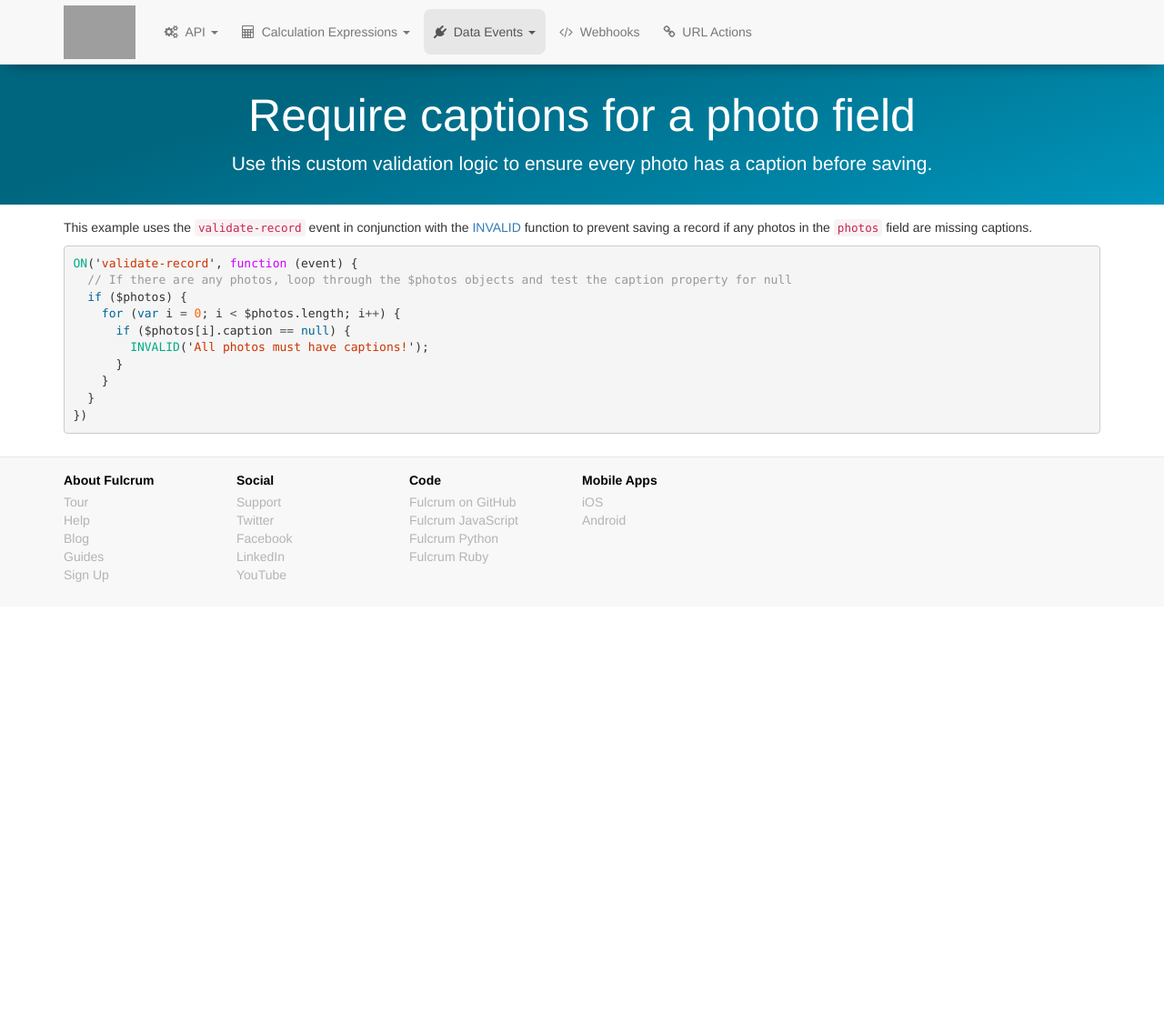
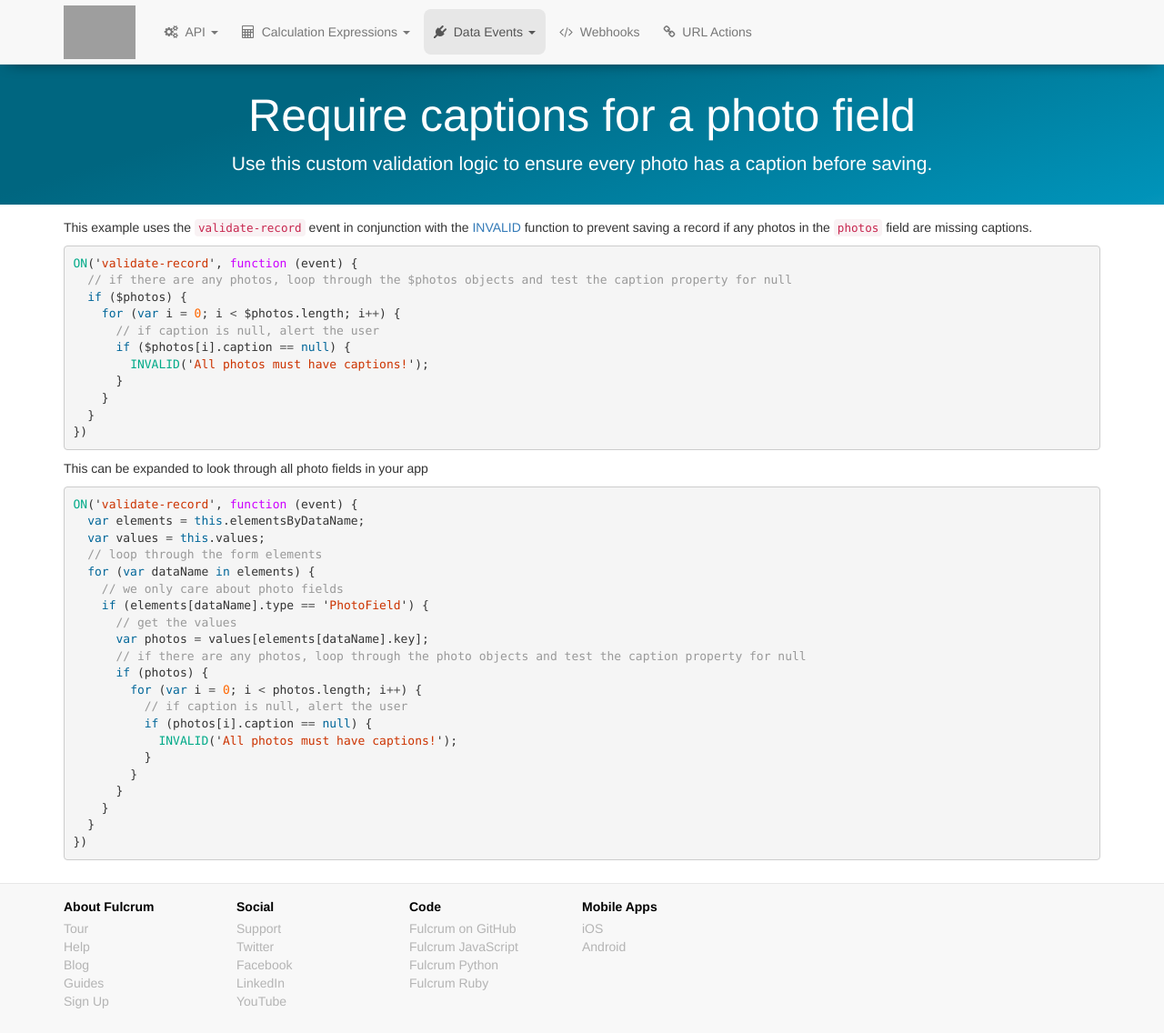
Before and after one commit to rylincoln/developer.fulcrumapp.com, a Jekyll site: the page built from _data-event-examples/require-photo-captions.md, in a window 1280 px wide and 1136 px high. Shown: the whole window at 91% size. Built offline with Jekyll 4.4.1, drawn with Linux system fonts in a browser that asks for light colours; nearby versions of some CDN libraries; grey boxes are pictures that could not be loaded.

Commit message:
add example to look through all photo fields in your app

````diff
--- a/_data-event-examples/require-photo-captions.md
+++ b/_data-event-examples/require-photo-captions.md
@@ -10,9 +10,10 @@ This example uses the `validate-record` event in conjunction with the [INVALID](
 
 ```js
 ON('validate-record', function (event) {
-  // If there are any photos, loop through the $photos objects and test the caption property for null
+  // if there are any photos, loop through the $photos objects and test the caption property for null
   if ($photos) {
     for (var i = 0; i < $photos.length; i++) {
+      // if caption is null, alert the user
       if ($photos[i].caption == null) {
         INVALID('All photos must have captions!');
       }
@@ -20,3 +21,29 @@ ON('validate-record', function (event) {
   }
 })
 ```
+
+This can be expanded to look through all photo fields in your app
+
+```js
+ON('validate-record', function (event) {
+  var elements = this.elementsByDataName;
+  var values = this.values;
+  // loop through the form elements
+  for (var dataName in elements) {
+    // we only care about photo fields
+    if (elements[dataName].type == 'PhotoField') {
+      // get the values
+      var photos = values[elements[dataName].key];
+      // if there are any photos, loop through the photo objects and test the caption property for null
+      if (photos) {
+        for (var i = 0; i < photos.length; i++) {
+          // if caption is null, alert the user
+          if (photos[i].caption == null) {
+            INVALID('All photos must have captions!');
+          }
+        }
+      }
+    }
+  }
+})
+```
````
